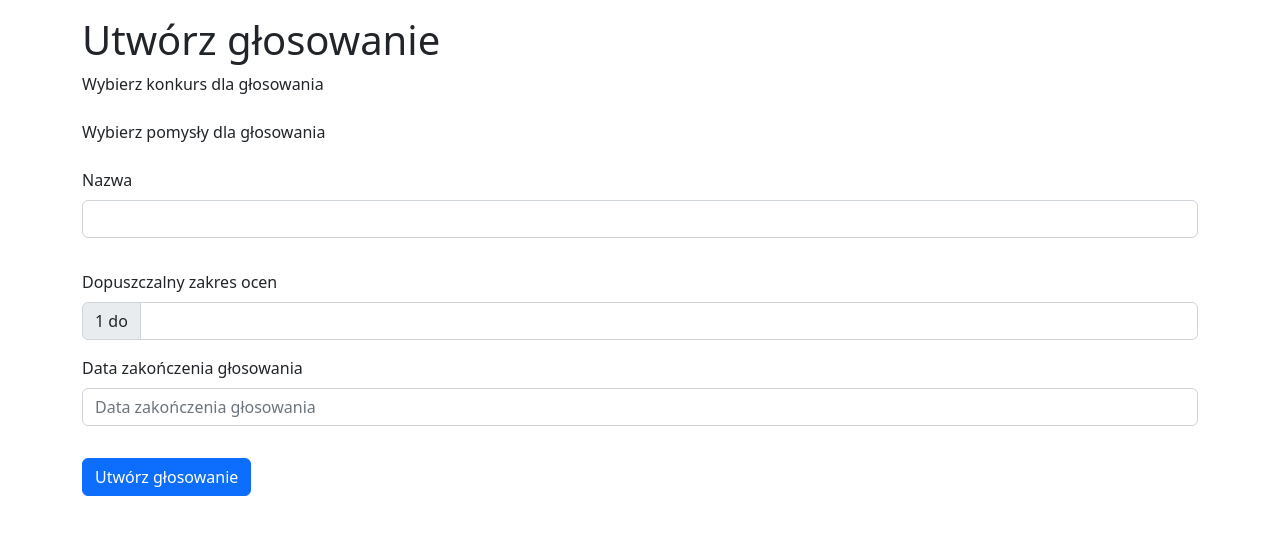
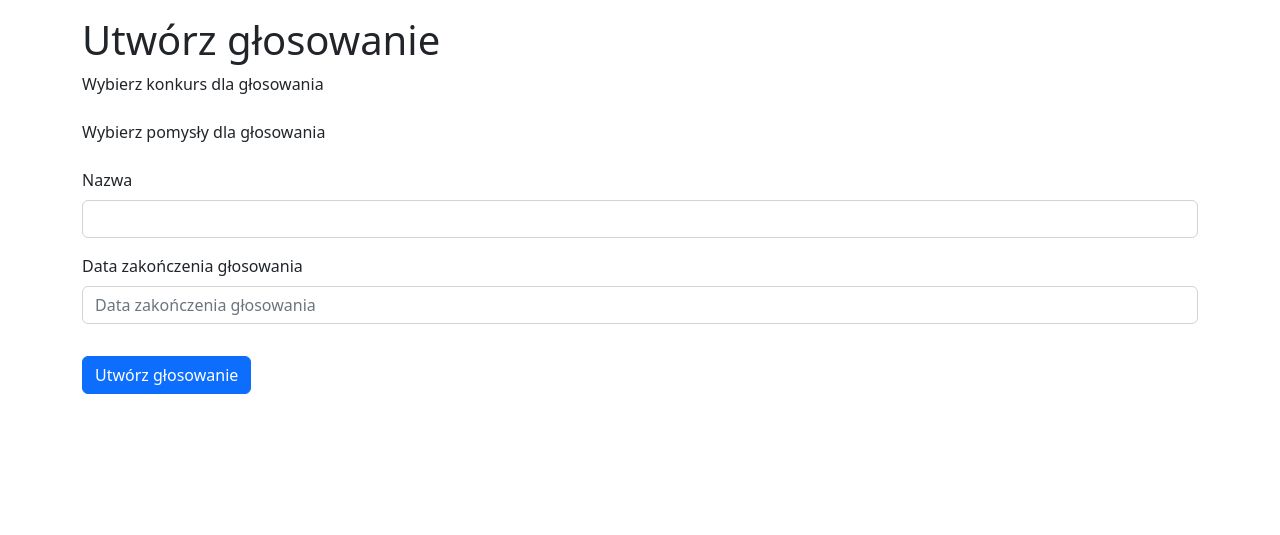
Before and after one commit to nadrian4/APSI-Ideas, a Django app: page /innowacje/utworz-glosowanie in a window 1280 px wide. Shown: the part 56-591 px from the top of the page. Run offline with Django 4.2, Linux system fonts and the light colour scheme; data that the repository does not hold is empty.

Commit message:
liczba glosow rowna liczbie pomyslow, kazdy liczba jeden raz

```diff
--- a/app/apsi_app/templates/apsi_app/glosowania/utworz-glosowanie.html
+++ b/app/apsi_app/templates/apsi_app/glosowania/utworz-glosowanie.html
@@ -50,12 +50,6 @@
         <input type="text" class="form-control" id="nazwa" name="nazwa">
     </div>
 
-    <label for="do_n" class="form-label mt-3">Dopuszczalny zakres ocen</label>
-    <div class="input-group">
-        <span class="input-group-text" id="inputGroup-sizing-default">1 do</span>
-        <input type="text" class="form-control" id="do_n" name="max_glos" aria-label="Sizing example input" aria-describedby="inputGroup-sizing-default">
-    </div>
-
     <div class="mt-3 mb-3">
         <label for="Input1" class="form-label">Data zakończenia głosowania</label>
         <input type="text" class="form-control" id="Input1" name="data_koniec" placeholder="Data zakończenia głosowania">
--- a/app/apsi_app/views.py
+++ b/app/apsi_app/views.py
@@ -217,7 +217,6 @@ def utworz_glosowanie(request):
             return render(request, 'apsi_app/glosowania/utworz-glosowanie.html', context)
         elif 'utworz_glosowanie' in request.POST:
             nazwa = request.POST['nazwa']
-            max_glos = request.POST['max_glos']
             data_koniec = request.POST['data_koniec']
             wybrane_pomysly_id = request.POST.getlist('pomysly')
             wybrane_pomysly = []
@@ -225,6 +224,7 @@ def utworz_glosowanie(request):
             for id in wybrane_pomysly_id:
                 wybrane_pomysly.append(Pomysl.objects.get(pk=id))
 
+            max_glos = len(wybrane_pomysly)
             glosowanie = Glosowanie(nazwa=nazwa, max_glos=max_glos, data_koniec=data_koniec)
 
             with transaction.atomic():
@@ -244,6 +244,7 @@ def utworz_glosowanie(request):
 
 
 def strona_glosowania(request):
+    glosy = {}
     if request.method == 'POST':
         glosowanie = Glosowanie.objects.get(pk=request.POST['glosowanie_id'])
         pomysl = Pomysl.objects.get(pk=request.POST['pomysl_id'])
@@ -261,6 +262,7 @@ def strona_glosowania(request):
         glosy_pomysl = Glos.objects.filter(glosowanie=glosowanie, pomysl=pomysl)
         glosy_pomysl = [g.glos for g in glosy_pomysl]
         glosy_pomysl_mean = sum(glosy_pomysl) / len(glosy_pomysl)
+        glosy = glosy_pomysl
 
         glosowanie_pomysl = GlosowaniePomysl.objects.get(glosowanie=glosowanie, pomysl=pomysl)
         glosowanie_pomysl.srednia_glosow = glosy_pomysl_mean
@@ -274,7 +276,10 @@ def strona_glosowania(request):
     for glosowanie_pomysl in glosowanie_pomysl_list:
         pomysly_srednia_glos.append({'pomysl': glosowanie_pomysl.pomysl, 'glos': glosowanie_pomysl.srednia_glosow})
 
-    glos_list = list(range(1, glosowanie.max_glos + 1))
+    glos_list = []
+    for i in range(1, glosowanie.max_glos + 1):
+        if i not in glosy:
+            glos_list.append(i)
 
     context = {
         'glosowanie': glosowanie,
```
